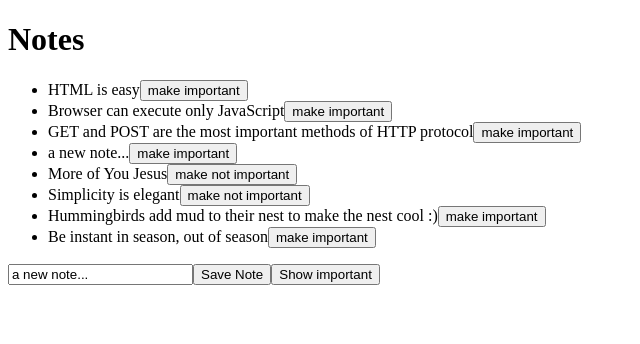
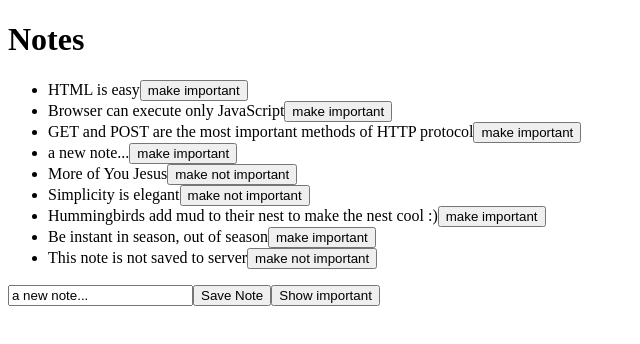
Before and after one commit to IfeOlulesi/fso-part2, a React (Create React App) app in the folder practice/: page / in a window 1280 px wide. Shown: the top 344 px of the page, without its empty margins (0-640 px from the left). Built offline with nearby package versions, Linux system fonts and the light colour scheme; data requests are answered from the project's data file.

Commit message:
Altering data in the server

```diff
--- a/practice/src/App.js
+++ b/practice/src/App.js
@@ -23,7 +23,13 @@
       .update(id, changedNote)
       .then(returnedNote => {
         setNotes(notes.map(note => note.id !== id ? note : returnedNote))
-    });
+      })
+      .catch(error => {
+        alert (
+          `The note '${note.content}' was already deleted from the server`
+        )
+        setNotes(notes.filter(n => n.id !== id))
+      })
   };
 
   const addNote = (event) => {
--- a/practice/src/services/notes.js
+++ b/practice/src/services/notes.js
@@ -3,7 +3,14 @@
 
 const getAll = () => {
   const request = axios.get(baseUrl)
-  return request.then(response => response.data)
+  const nonExisting = {
+    id: 10000,
+    content: 'This note is not saved to server',
+    date: '2019-05-30T17:30:31.098Z',
+    important: true,
+  }
+
+  return request.then(response => response.data.concat(nonExisting))
 }
 
 const create = newObject => {
@@ -16,8 +23,4 @@
   return request.then(response => response.data)
 }
 
-export default {
-  getAll: getAll,
-  create: create,
-  update, update
-}
+export default { getAll, create, update }
```
